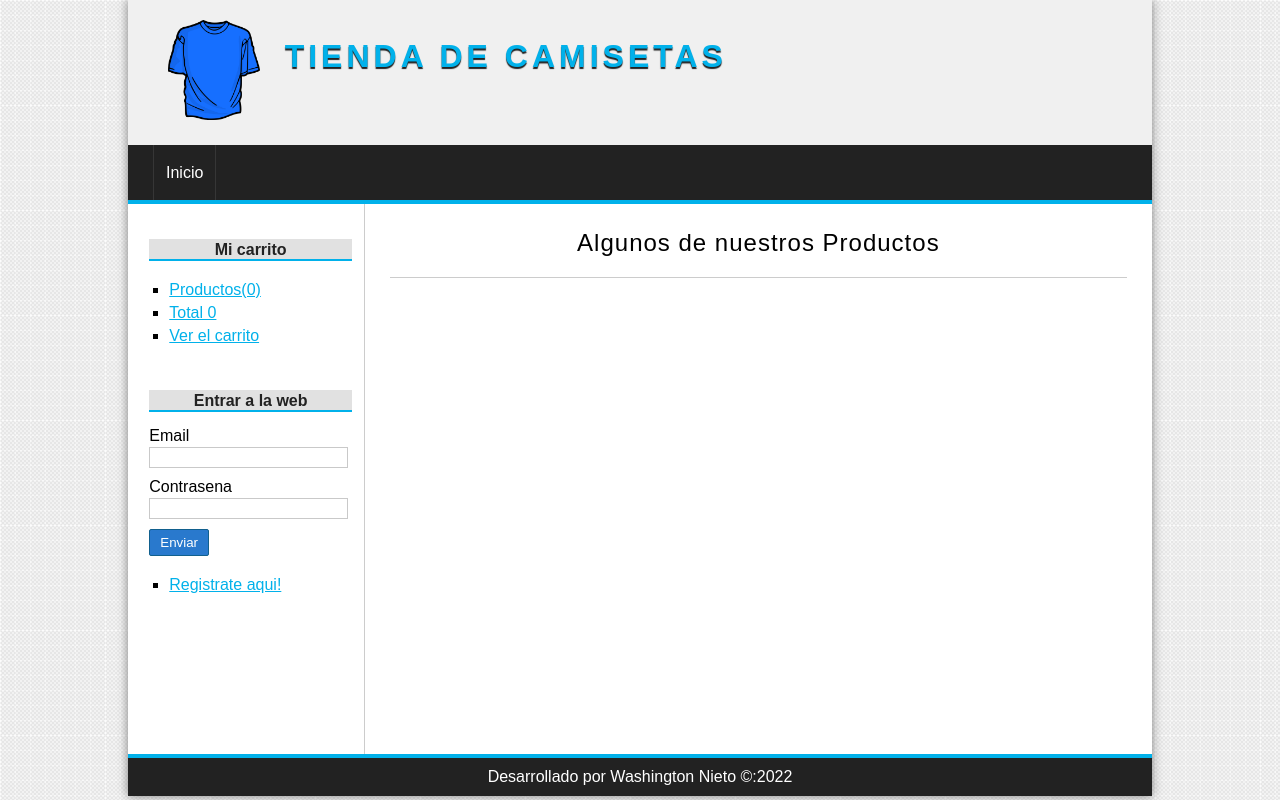
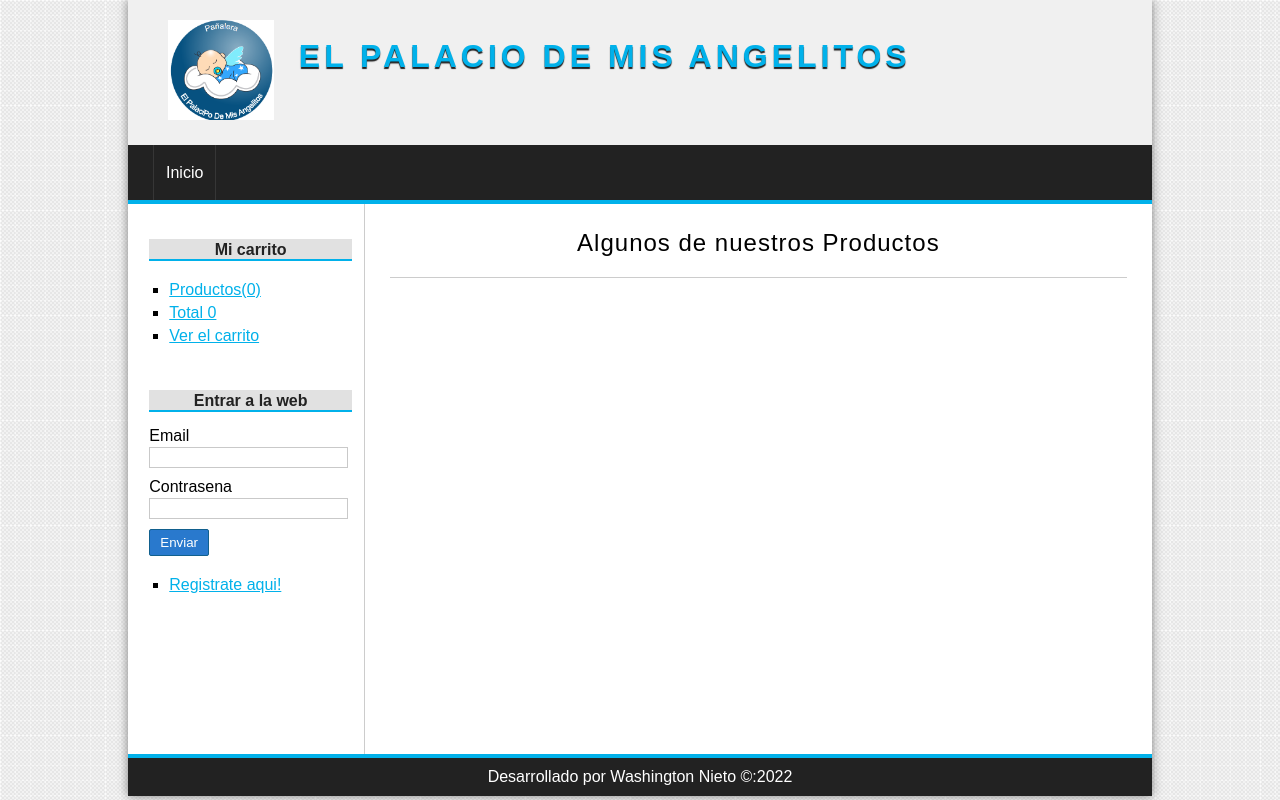
Before and after one commit to WashingtonNieto/Tienda, a PHP site: page /Tienda/ in a window 1280 px wide. Run offline with PHP 8.4, Linux system fonts and the light colour scheme; data that the repository does not hold is empty.

Commit message:
Version pañalera

```diff
--- a/views/layout/header.php
+++ b/views/layout/header.php
@@ -6,7 +6,7 @@ Click nbfs://nbhost/SystemFileSystem/Templates/Project/PHP/PHPProject.php to edi
 <html>
     <head>
         <meta charset="UTF-8">
-        <title>Tienda de Camisetas</title>
+        <title>El Palacio De Mis Angelitos</title>
         <link rel="stylesheet" href="<?=base_url?>assets/css/styles.css" />
     </head>
     <body>
@@ -14,9 +14,9 @@ Click nbfs://nbhost/SystemFileSystem/Templates/Project/PHP/PHPProject.php to edi
             <!-- CABECERA -->
             <header id="header">
                 <div id="logo">
-                    <img src="<?=base_url?>assets/img/camiseta.png" alt="Camiseta Logo" />
+                    <img src="<?=base_url?>assets/img/angelito.png" alt="Angelito Logo" />
                     <a href="<?=base_url?>">
-                        <h1>Tienda de Camisetas</h1>
+                        <h1>El Palacio De Mis Angelitos</h1>
                     </a>
                 </div>
 
```
Also changed, not shown: nbproject/private/private.xml (+4 -4 lines), assets/img/angelito.PNG (added), uploads/images/panal_winny_gold_etapa_4_jumbo_pack.png (added), uploads/images/panal_winny_sec_etapa_3_paquete_x_50_unidades.png (added).
